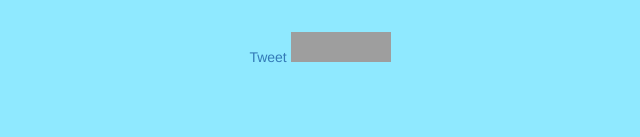
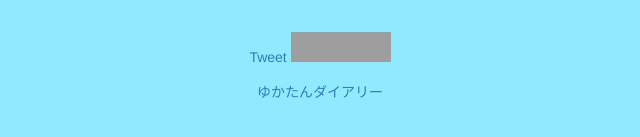
Before and after one commit to hogewest/paipain, a plain HTML site: page index.html in a window 1280 px wide. Shown: the part 491-628 px from the top of the page, 320-960 px from the left. Drawn offline with nearby package versions, Linux system fonts and the light colour scheme; grey boxes are pictures that could not be loaded.

Commit message:
:pineapple:

```diff
--- a/index.html
+++ b/index.html
@@ -79,10 +79,13 @@
         <div class="col-xs-12"><button class="btn btn-warning btn-block btn-lg" ng-click="input(0)">0</button></div>
       </div>
     </div>
-    <a href="https://twitter.com/share" class="twitter-share-button" data-size="large">Tweet</a>
-    <iframe src="http://ghbtns.com/github-btn.html?user=hogewest&repo=paipain&type=fork&size=large" height="30" width="100" frameborder="0" scrolling="0" style="width:100px; height: 30px;" allowTransparency="true"></iframe>
+    <div>
+      <a href="https://twitter.com/share" class="twitter-share-button" data-size="large">Tweet</a>
+      <script>!function(d,s,id){var js,fjs=d.getElementsByTagName(s)[0],p=/^http:/.test(d.location)?'http':'https';if(!d.getElementById(id)){js=d.createElement(s);js.id=id;js.src=p+'://platform.twitter.com/widgets.js';fjs.parentNode.insertBefore(js,fjs);}}(document, 'script', 'twitter-wjs');</script>
+      <iframe src="http://ghbtns.com/github-btn.html?user=hogewest&repo=paipain&type=fork&size=large" height="30" width="100" frameborder="0" scrolling="0" style="width:100px; height: 30px;" allowTransparency="true"></iframe>
+      <a href="http://www.kagurazakayuka-diary.com/?eid=14"><p style="margin: 15px;">ゆかたんダイアリー</p></a>
+    </div>
   </div>
 
-  <script>!function(d,s,id){var js,fjs=d.getElementsByTagName(s)[0],p=/^http:/.test(d.location)?'http':'https';if(!d.getElementById(id)){js=d.createElement(s);js.id=id;js.src=p+'://platform.twitter.com/widgets.js';fjs.parentNode.insertBefore(js,fjs);}}(document, 'script', 'twitter-wjs');</script>
 </body>
 </html>
```
